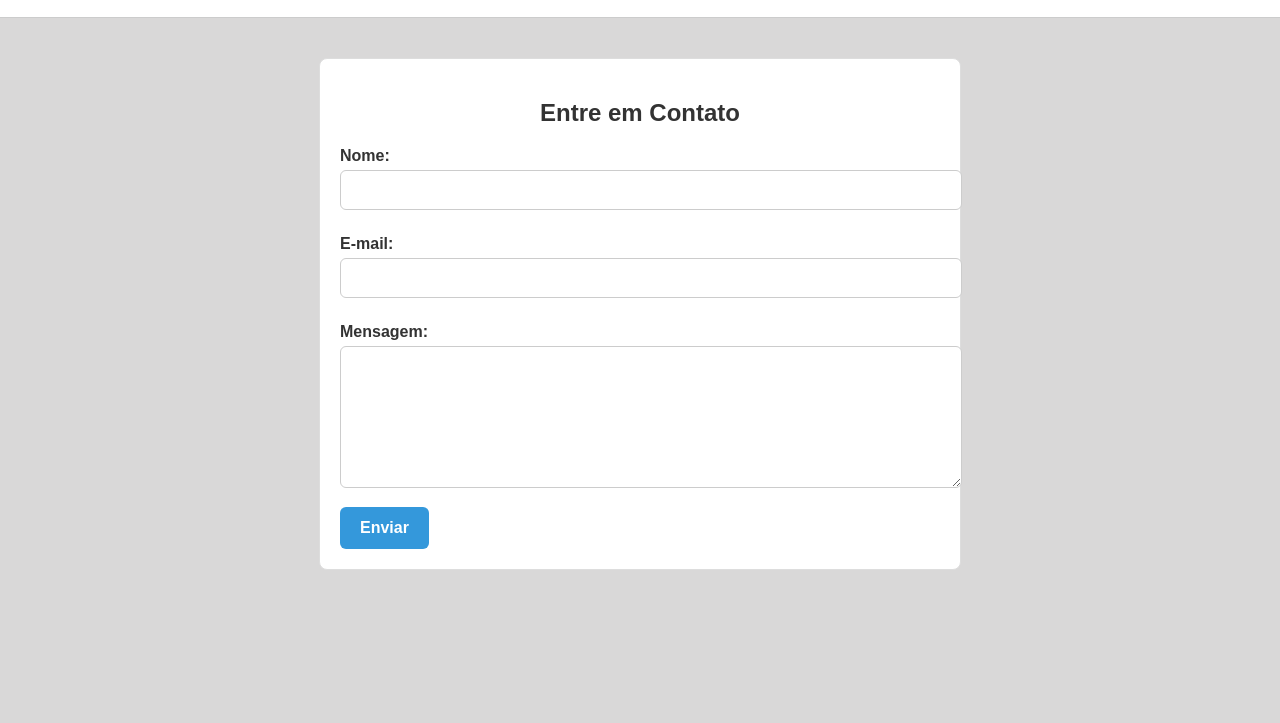
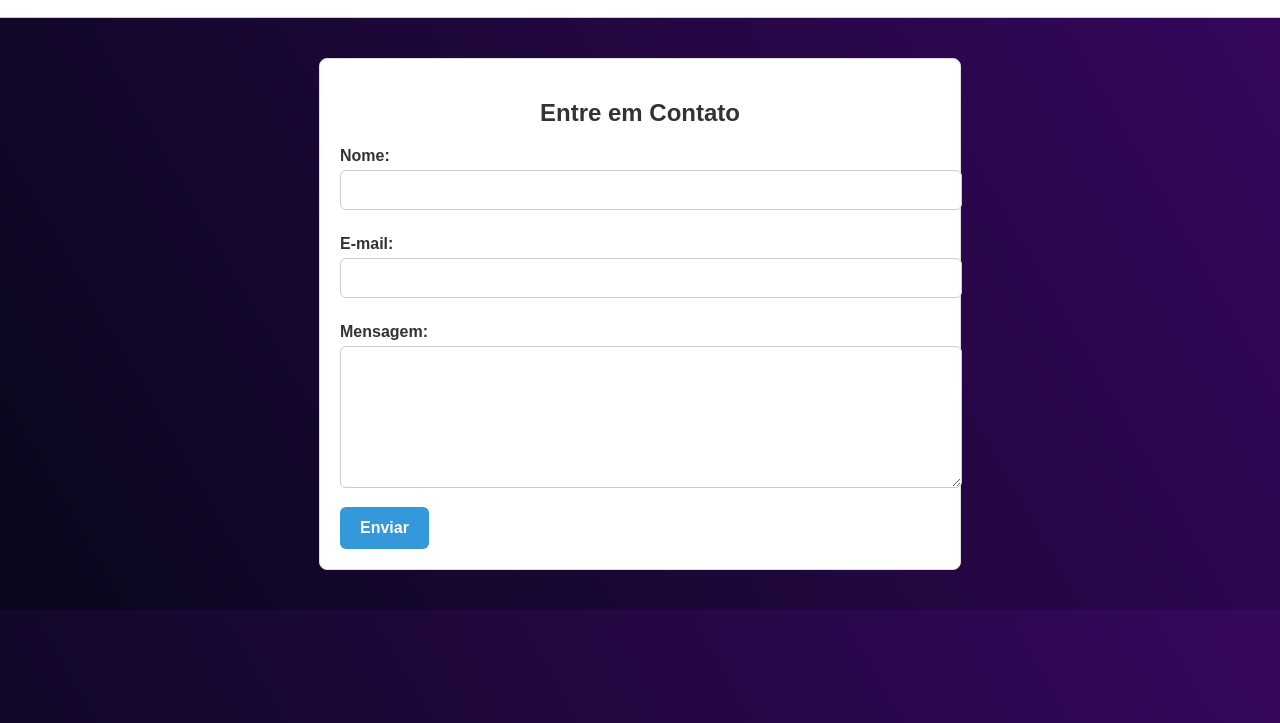
Before and after one commit to Gabrieldjk/drip-store, a plain HTML site: page contato.html in a window 1280 px wide. Shown: the part 77-800 px from the top of the page. Drawn offline with Linux system fonts and the light colour scheme.

Commit message:
Update contato.html

```diff
--- a/contato.html
+++ b/contato.html
@@ -8,7 +8,7 @@
    <style>
   body {
   font-family: Arial, sans-serif;
-  background: #d8d7d7f5;
+  background: linear-gradient(240deg, #36075e, #09071b);
   margin: 0;
   padding: 0;
   color: #333;
```
